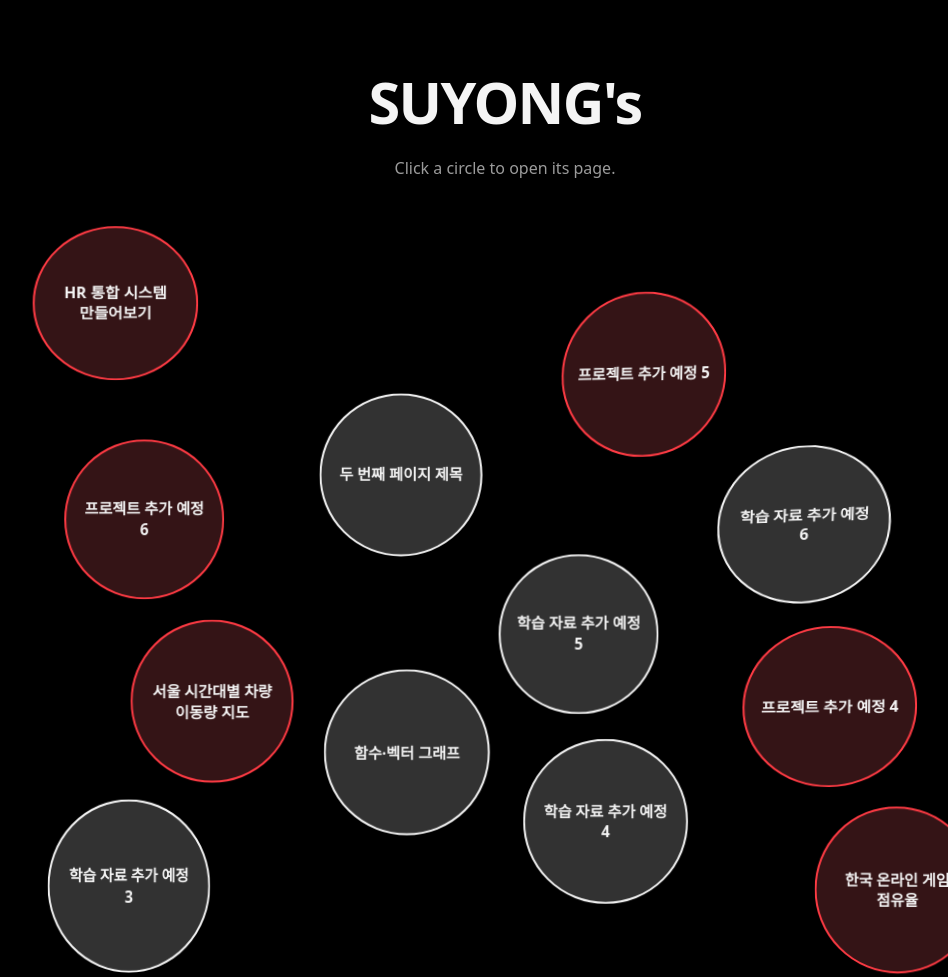
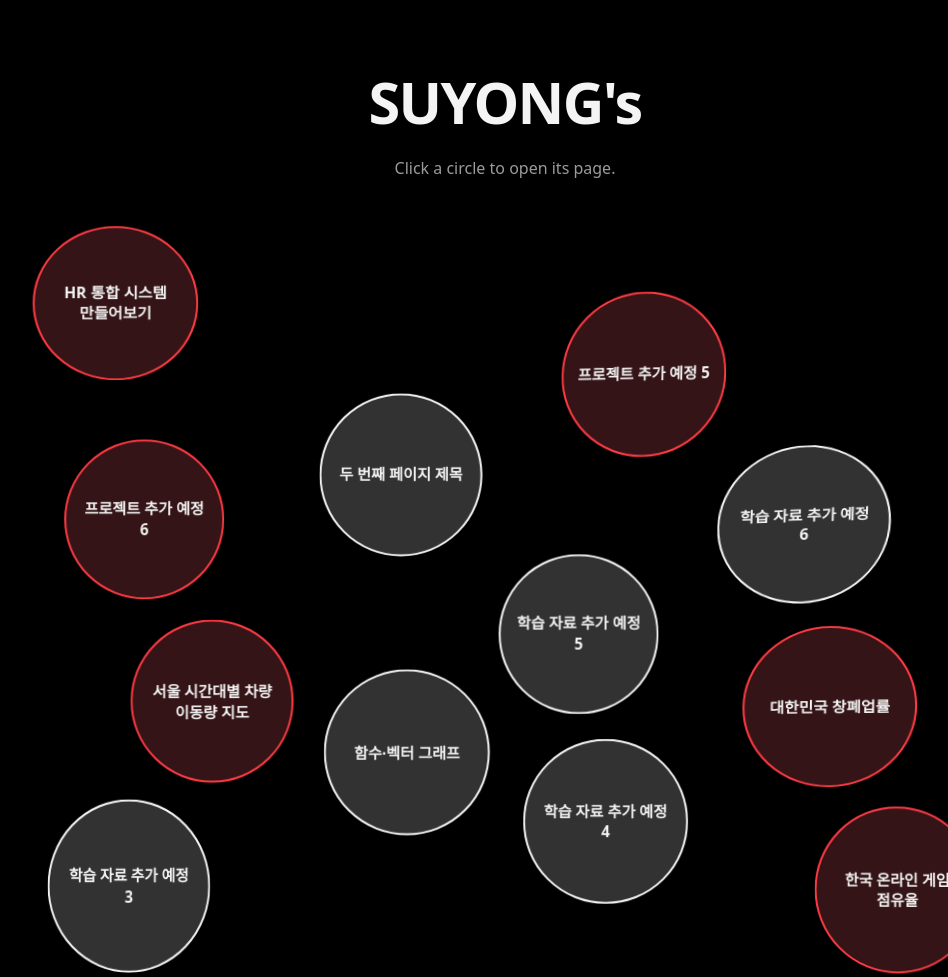
Before and after one commit to LeesuY008/LeesuY008.github.io, a plain HTML site: page index.html in a window 1280 px wide. Shown: the top 977 px of the page, without its empty margins (135-1083 px from the left). Drawn offline with Linux system fonts and the light colour scheme; files whose address does not match are found by name; a web font is replaced by a local one.

Commit message:
Update index.html

```diff
--- a/index.html
+++ b/index.html
@@ -232,8 +232,8 @@ const items = [
     category: "프로젝트", tags: ["게임"], image: "images/game-info.png", preview: false },
   { title: "서울 시간대별 차량 이동량 지도", desc: "서울 요일별 교통량 확인", href: "seoul_traffic_maps.html",
     category: "프로젝트", tags: ["지도"], image: "car.png", preview: false },
-  { title: "프로젝트 추가 예정 4", desc: "추가될 페이지 자리입니다.", href: "#all",
-    category: "프로젝트", tags: ["준비중"], preview: false },
+  { title: "대한민국 창폐업률", desc: "대한민국 창폐업률 확인해보기", href: "startup-maps.html",
+    category: "프로젝트", tags: ["지도"], image: "mappoint.png", preview: false },
   { title: "프로젝트 추가 예정 5", desc: "추가될 페이지 자리입니다.", href: "#all",
     category: "프로젝트", tags: ["준비중"], preview: false },
   { title: "프로젝트 추가 예정 6", desc: "추가될 페이지 자리입니다.", href: "#all",
```
